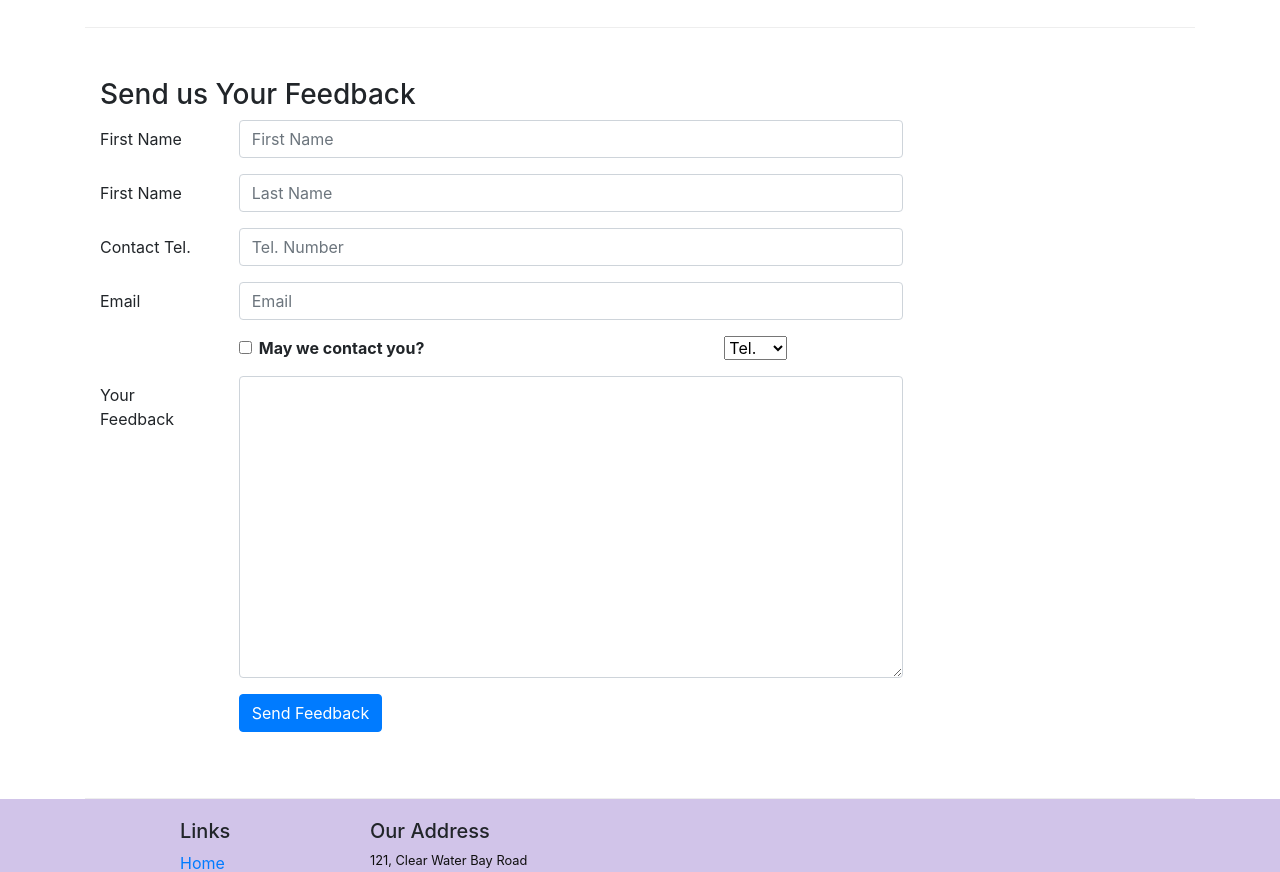
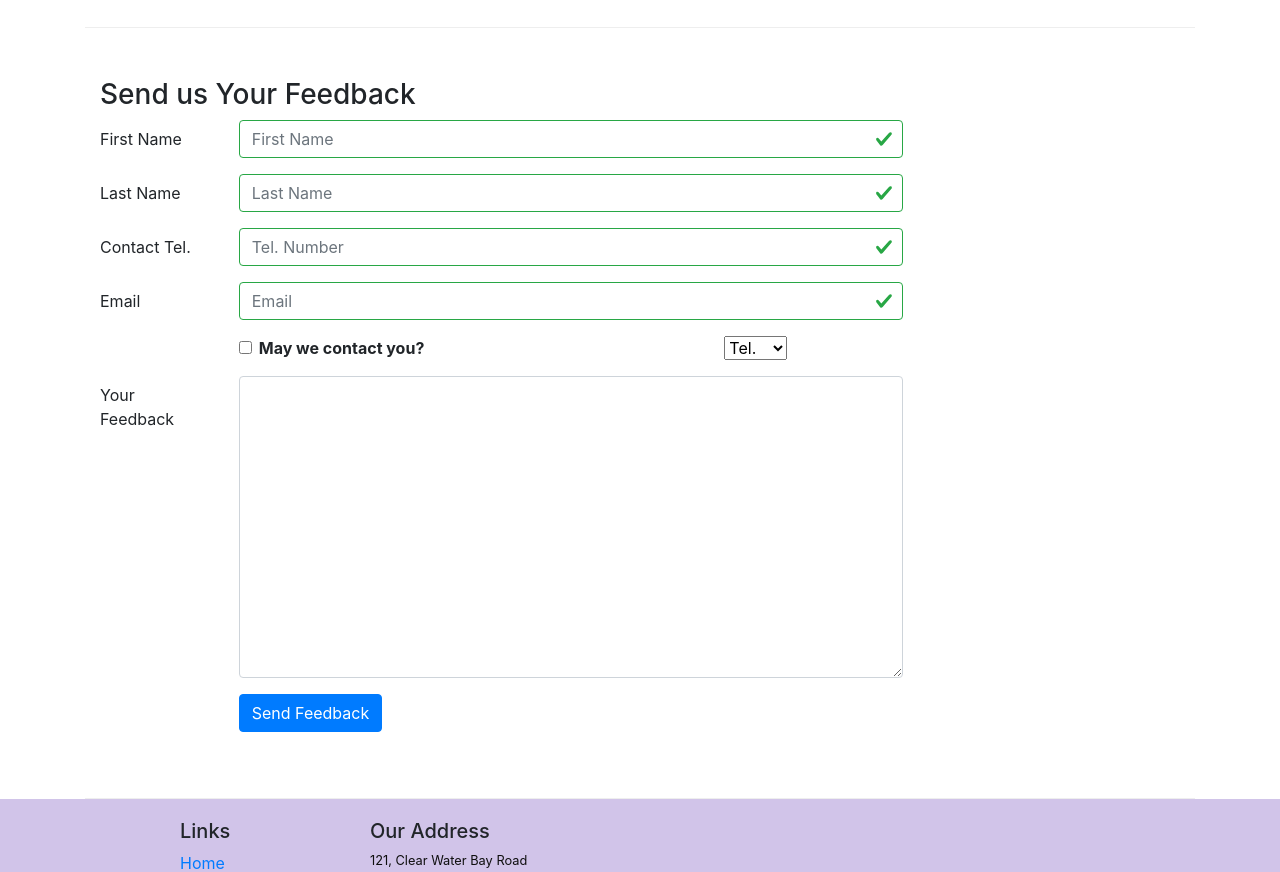
Before and after one commit to VCab/react-confusion, a React (Create React App) app: page /contactus in a window 1280 px wide. Shown: the part 820-1692 px from the top of the page. Built offline with nearby package versions, Linux system fonts and the light colour scheme.

Commit message:
control form validation

```diff
--- a/src/components/ContactComponent.js
+++ b/src/components/ContactComponent.js
@@ -1,5 +1,5 @@
 import React, { Component } from 'react';
-import { Breadcrumb, BreadcrumbItem, Button, Form, FormGroup, Label, Input, Col } from 'reactstrap';
+import { Breadcrumb, BreadcrumbItem, Button, Form, FormGroup, Label, Input, Col, FormFeedback } from 'reactstrap';
 import { Link } from 'react-router-dom';
 
 class Contact extends Component {
@@ -14,11 +14,18 @@
             email: '',
             agree: false,
             contactType: 'Tel.',
-            message: ''
+            message: '',
+            touched: {
+                firstname: false,
+                lastname: false,
+                telnum: false,
+                email: false,
+            }
         }
 
         this.handleInputChange = this.handleInputChange.bind(this);
         this.handleSubmit = this.handleSubmit.bind(this);
+        this.handleBlur = this.handleBlur.bind(this);
     }
 
     handleInputChange(event) {
@@ -36,7 +43,47 @@
         event.preventDefault();
     }
 
+    handleBlur = (field) => (evt) => {
+        this.setState({
+            touched: { ...this.state.touched, [field]: true }
+        });
+    }
+
+    validate(firstname, lastname, telnum, email) {
+        const errors = {
+            firstname: '',
+            lastname: '',
+            telnum: '',
+            email: '',
+        };
+
+        if (this.state.touched.firstname && firstname.length < 3) {
+            errors.firstname = 'First Name should be >= 3 characters';
+        } else if (this.state.touched.firstname && firstname.length > 10) {
+            errors.firstname = 'First Name should be <= 10 characters';
+        }
+
+        if (this.state.touched.lastname && lastname.length < 3) {
+            errors.lastname = 'First Name should be >= 3 characters';
+        } else if (this.state.touched.lastname && lastname.length > 10) {
+            errors.lastname = 'First Name should be <= 10 characters';
+        }
+
+        const reg = /^\d+$/;
+        if (this.state.touched.telnum && !reg.test(telnum)) {
+            errors.telnum = 'Tel. Number should contain only numbers';
+        }
+
+        if (this.state.touched.email && email.split('').filter(x => x === '@').length !== 1) {
+            errors.email = 'Email should contain a @';
+        }
+
+        return errors;
+    }
+
     render() {
+        const errors = this.validate(this.state.firstname, this.state.lastname, this.state.telnum, this.state.email);
+
         return (
             <div className="container">
                 <div className="row">
@@ -88,25 +135,29 @@
                             <FormGroup row>
                                 <Label htmlFor="firstname" md={2}>First Name</Label>
                                 <Col md={10}>
-                                    <Input type="text" id="firstname" name="firstname" placeholder="First Name" value={this.state.firstname} onChange={this.handleInputChange}></Input>
+                                    <Input type="text" id="firstname" name="firstname" placeholder="First Name" value={this.state.firstname} onChange={this.handleInputChange} onBlur={this.handleBlur('firstname')} valid={errors.firstname === ''} invalid={errors.firstname !== ''}></Input>
+                                    <FormFeedback>{errors.firstname}</FormFeedback>
                                 </Col>
                             </FormGroup>
                             <FormGroup row>
-                                <Label htmlFor="lastname" md={2}>First Name</Label>
+                                <Label htmlFor="lastname" md={2}>Last Name</Label>
                                 <Col md={10}>
-                                    <Input type="text" id="lastname" name="lastname" placeholder="Last Name" value={this.state.lastname} onChange={this.handleInputChange}></Input>
+                                    <Input type="text" id="lastname" name="lastname" placeholder="Last Name" value={this.state.lastname} onChange={this.handleInputChange} onBlur={this.handleBlur('lastname')} valid={errors.lastname === ''} invalid={errors.lastname !== ''}></Input>
+                                    <FormFeedback>{errors.lastname}</FormFeedback>
                                 </Col>
                             </FormGroup>
                             <FormGroup row>
                                 <Label htmlFor="telnum" md={2}>Contact Tel.</Label>
                                 <Col md={10}>
-                                    <Input type="tel" id="telnum" name="telnum" placeholder="Tel. Number" value={this.state.telnum} onChange={this.handleInputChange}></Input>
+                                    <Input type="tel" id="telnum" name="telnum" placeholder="Tel. Number" value={this.state.telnum} onChange={this.handleInputChange} onBlur={this.handleBlur('telnum')} valid={errors.telnum === ''} invalid={errors.telnum !== ''}></Input>
+                                    <FormFeedback>{errors.telnum}</FormFeedback>
                                 </Col>
                             </FormGroup>
                             <FormGroup row>
                                 <Label htmlFor="email" md={2}>Email</Label>
                                 <Col md={10}>
-                                    <Input type="email" id="email" name="email" placeholder="Email" value={this.state.email} onChange={this.handleInputChange}></Input>
+                                    <Input type="email" id="email" name="email" placeholder="Email" value={this.state.email} onChange={this.handleInputChange} onBlur={this.handleBlur('email')} valid={errors.email === ''} invalid={errors.email !== ''}></Input>
+                                    <FormFeedback>{errors.email}</FormFeedback>
                                 </Col>
                             </FormGroup>
                             <FormGroup row>
```
